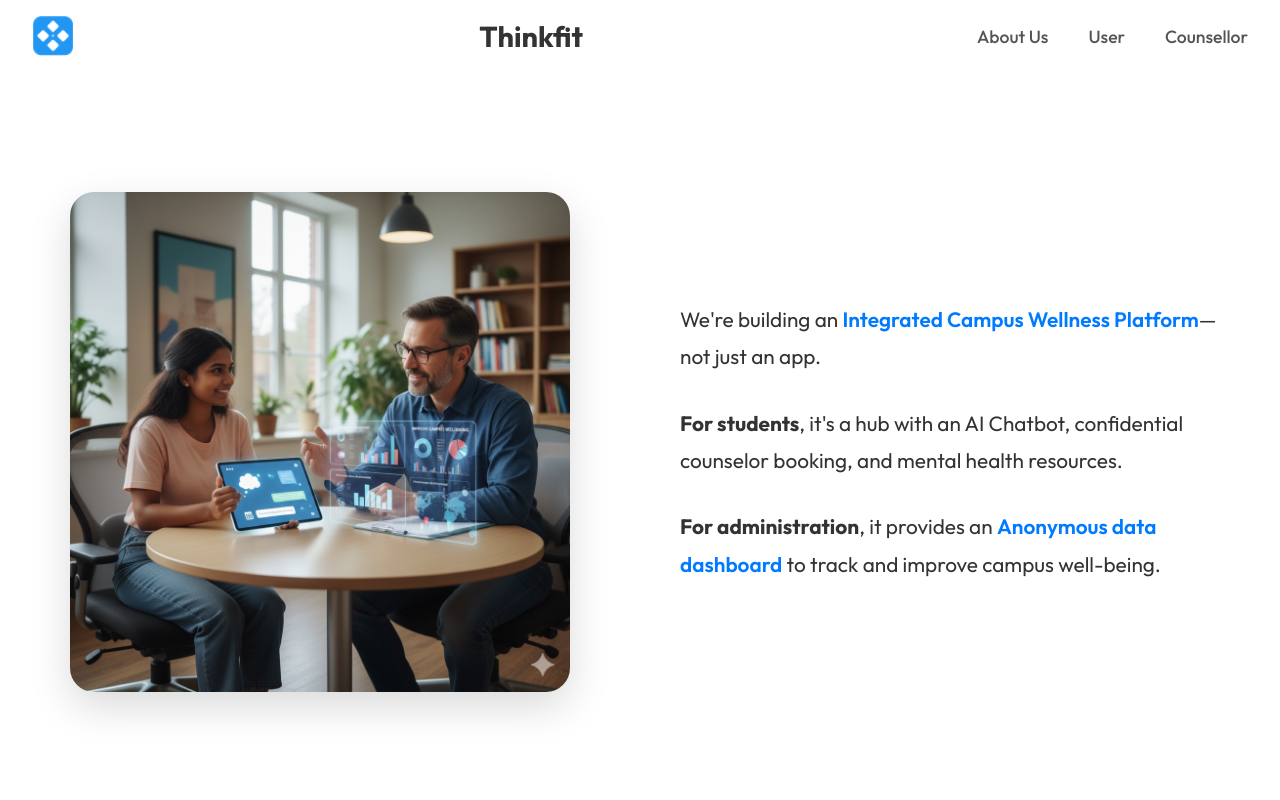
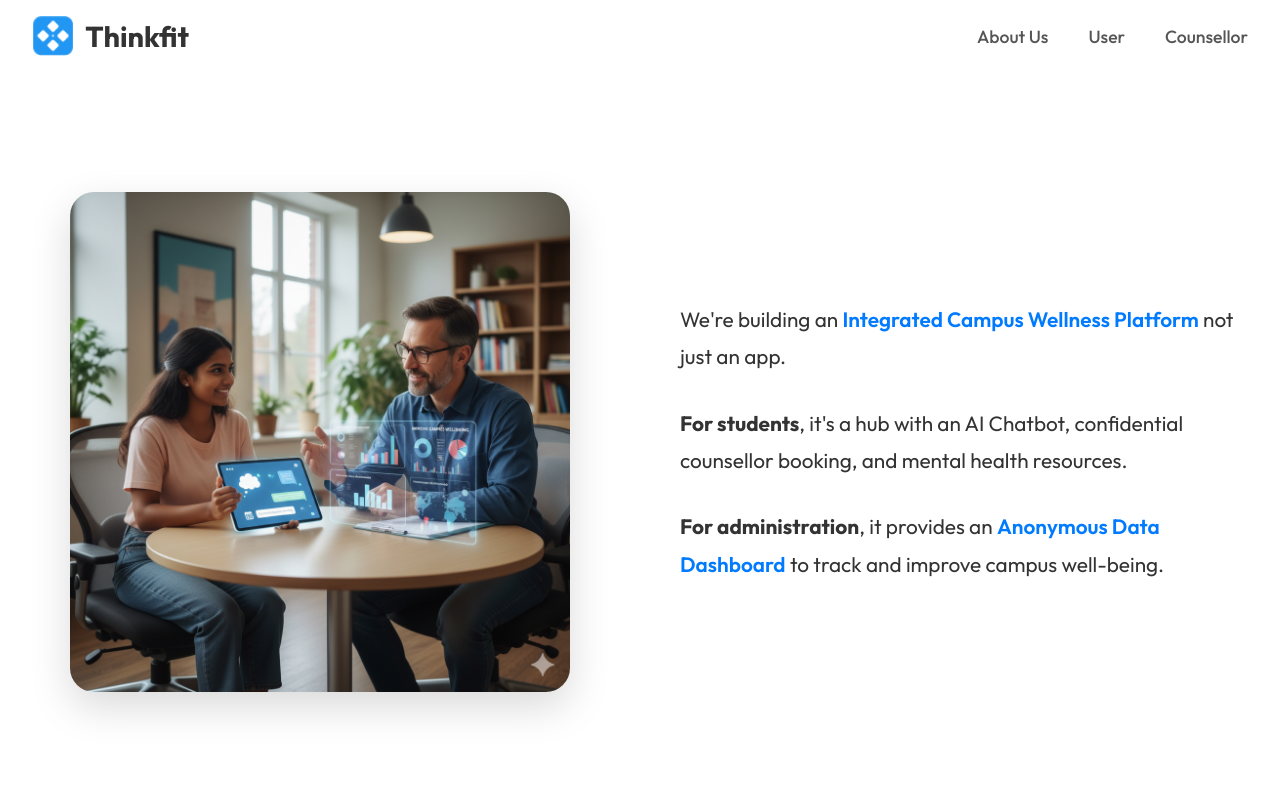
Before and after one commit to swapnilmishra4328-cell/SIH, a React (Vite) app in the folder Frontend/: page / in a window 1280 px wide. Shown: the top 800 px of the page. Built offline with nearby package versions, Linux system fonts and the light colour scheme.

Commit message:
Update Homepage.jsx

```diff
--- a/Frontend/src/Components/Homepage/Homepage.jsx
+++ b/Frontend/src/Components/Homepage/Homepage.jsx
@@ -1,16 +1,18 @@
 import { Link } from "react-router-dom";
-import {HashLink} from "react-router-hash-link"
+import { HashLink } from 'react-router-hash-link';
 import './Homepage.css';
 
 import logo from '../../assets/ThinkFitimage.png';
 import mainimage from "../../assets/First_page_image.png";
 
-const Homepage = () => {
+const Mainpage = () => {
   return (
     <>
       <header className="top-header-section">
+        <div className="header-thinkfit">
           <img src={logo} alt="ThinkFit Logo" className="header-logo" />
           <span className="brand-name">Thinkfit</span>
+        </div>
         <div className="header-second-part">
           <HashLink to="#challenges-section">About Us</HashLink>
           <HashLink to="#user-role-card">User</HashLink>
@@ -24,14 +26,15 @@ const Homepage = () => {
             <img src={mainimage} alt="Wellness Platform" />
           </div>
           <div className="intro-text-container">
-            <p>We're building an <em>Integrated Campus Wellness Platform</em>—not just an app.</p>
-            <p><strong>For students</strong>, it's a hub with an AI Chatbot, confidential counselor booking, and mental health resources.</p>
-            <p><strong>For administration</strong>, it provides an <em>Anonymous data dashboard</em> to track and improve campus well-being.</p>
+            <p>We're building an <em>Integrated Campus Wellness Platform</em> not just an app.</p>
+            <p><strong>For students</strong>, it's a hub with an AI Chatbot, confidential counsellor booking, and mental health resources.</p>
+            <p><strong>For administration</strong>, it provides an <em>Anonymous Data Dashboard</em> to track and improve campus well-being.</p>
           </div>
         </div>
       </section>
 
-      <section className="challenges-solutions-section">
+
+      <section className="challenges-solutions-section" id="challenges-section">
         <div className="challenges-container">
           <h2>Challenges We Address</h2>
 
@@ -70,7 +73,6 @@ const Homepage = () => {
             <p className="solution-desc">👉 ThinkFit builds resilience and mindfulness practices handle pressure.</p>
           </div>
 
-
           <p className="result-text">✨ <strong>Result:</strong> By removing these barriers, ThinkFit ensures students access the right support at the right time, leading to healthier, happier, and more productive lives.</p>
         </div>
       </section>
@@ -95,7 +97,6 @@ const Homepage = () => {
               </p>
               <div className="role-cards">
 
-  {/* User Card */}
                 <div className="role-card" id="user-role-card">
                   <div className="card-header">
                     <div className="icon-circle">
@@ -121,14 +122,13 @@ const Homepage = () => {
                         <span>Secure & confidential</span>
                       </div>
                     </div>
-      <Link to="/login">
+                    <Link to="/user/login">
                       <button className="cta-btn">Continue as User</button>
                     </Link>
                   </div>
                 </div>
 
 
-  {/* Counsellor Card */}
                 <div className="role-card" id="counselor-role-card">
                   <div className="card-header">
                     <div className="icon-circle">
@@ -154,14 +154,14 @@ const Homepage = () => {
                         <span>Session scheduling</span>
                       </div>
                     </div>
-      <Link to="/counsellor/dashboard">
-        <button className="cta-btn">Continue as Counsellor</button>
+                    <Link to="/counsellor">
+                      <button className="cta-btn">
+                        Continue as Counsellor
+                      </button>
                     </Link>
                   </div>
                 </div>
 
-
-  {/* 🔹 Admin Card */}
                  <div className="role-card" id="admin-role-card">
     <div className="card-header">
       <div className="icon-circle">
@@ -194,7 +194,6 @@ const Homepage = () => {
   </div>
 
               </div>
-
             </div>
           </div>
         </section>
@@ -245,4 +244,4 @@ const Homepage = () => {
   );
 };
 
-export default Homepage;
+export default Mainpage;
```
Lines whose indentation alone changed are shown as unchanged.
